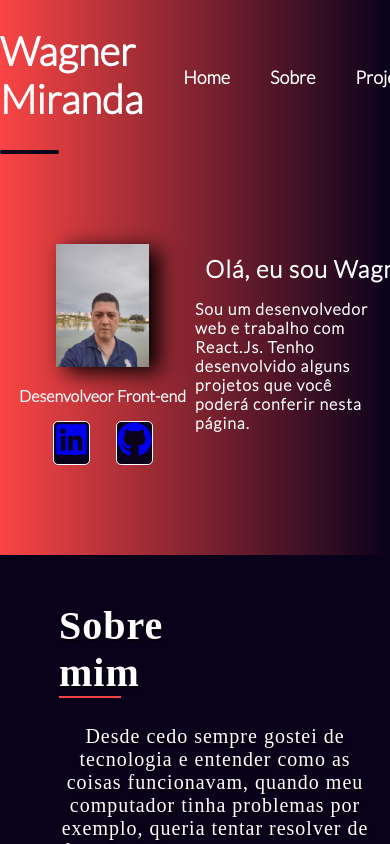
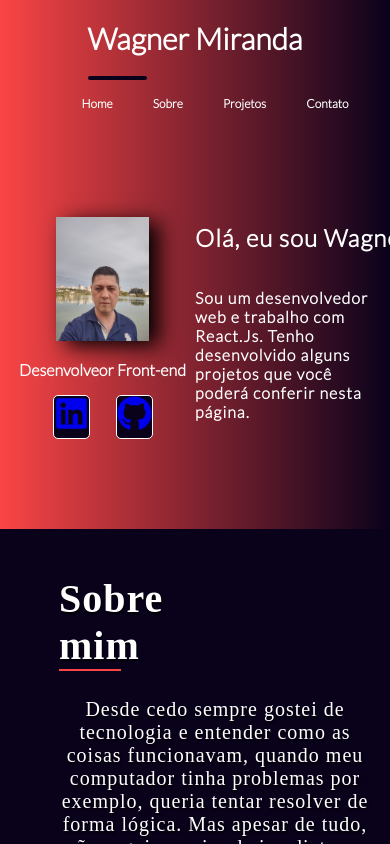
Before and after one commit to wagnermm/portfolio, a React (Create React App) app in the folder portifolio-react/: page / in a window 390 px wide. Shown: the top 844 px of the page. Built offline with nearby package versions, Linux system fonts and the light colour scheme; a web font is replaced by a local one.

Commit message:
instalando react-switch/react-router-dom

```diff
--- a/portifolio-react/package.json
+++ b/portifolio-react/package.json
@@ -8,7 +8,9 @@
     "@testing-library/user-event": "^13.5.0",
     "react": "^18.2.0",
     "react-dom": "^18.2.0",
+    "react-router-dom": "^6.11.2",
     "react-scripts": "5.0.1",
+    "react-switch": "^7.0.0",
     "web-vitals": "^2.1.4"
   },
   "scripts": {
--- a/portifolio-react/src/Components/About/About.css
+++ b/portifolio-react/src/Components/About/About.css
@@ -53,3 +53,17 @@
     width: 35%;
     border: 1px solid #fff;
 }
+
+.tecnologies-box img:hover {
+    cursor: pointer;
+    top:-2px;box-shadow:0 2px 2px #666;
+    animation: animation-img linear 5s;
+}
+
+@keyframes animation-img {
+    0% {width: 35%;}
+
+    50% {width: 30%;}
+
+    100% {width: 35%;}
+}
--- a/portifolio-react/src/Components/Header/Header.css
+++ b/portifolio-react/src/Components/Header/Header.css
@@ -38,20 +38,45 @@ a:hover {
     text-shadow: 1px 1px 1px #fff;
 }
 
-@keyframes gow-line {
-    0% {
-        width: 0;
+@keyframes gow-line{
+    0% { width: 0; }
+
+    30% { width: 50px; }
+
+    50% { width: 100px; }
+
+    75% { width: 50px; }
+
+    100% { width: 0; }
+}
+
+@media (max-width: 480px) {
+    .portifolio-header {
+        display: flex;
+        flex-direction: column;
+        align-items: center;
     }
-    30% {
-        width: 50px;
+    .portifolio-header h1 {
+        font-size: 30px;
     }
-    50% {
-        width: 100px;
-    }
-    75% {
-        width: 50px;
-    }
-    100% {
-        width: 0;
+    #links li {
+        font-size: 12px;
     }
 }
+
+.navbar-toggler-icon {
+	background-image: none;
+}
+.navbar-toggler {
+	border-color: rgb(100, 99, 184);
+	background-color: rgb(100, 99, 184);
+	height: 50px;
+	outline: none;
+}
+.navbar-toggler-icon:after {
+	content: '\f0c9';
+	color: #fff;
+	font-size: 22px;
+	line-height: 30px;
+	font-family: 'FontAwesome';
+}
--- a/portifolio-react/src/Components/Header/Header.jsx
+++ b/portifolio-react/src/Components/Header/Header.jsx
@@ -1,7 +1,9 @@
 import React from "react";
 import './Header.css'
+import 'bootstrap'
 
 const Header =()=> {
+
     return(
         <div className="portifolio-header">
           <div>
--- a/portifolio-react/src/Components/Projects/Projects.css
+++ b/portifolio-react/src/Components/Projects/Projects.css
@@ -28,3 +28,16 @@
     border: 1px solid #0a021b;
     box-shadow: 1px 2px 2px #000000;
 }
+
+.project:hover {
+    cursor: pointer;
+    animation: animation-cards 3s linear;
+}
+
+@keyframes animation-cards {
+    0% {width: 25%; height: 200px;}
+
+    50% {width: 24%; height: 190px;}
+
+    100% {width: 25%; height: 200px;}
+}
--- a/portifolio-react/src/Components/SideBar/SideBar.css
+++ b/portifolio-react/src/Components/SideBar/SideBar.css
@@ -20,7 +20,6 @@
 }
 
 .infoText h2 {
-  margin: 10px 0 0 10px;
   white-space: nowrap;
   overflow: hidden;
   width: 30em;
@@ -69,12 +68,6 @@ img {
     color: #fff;
 }
 
-@keyframes type{
+@keyframes type {
     from { width: 0; }
   }
-
-  @keyframes type2{
-    0%{width: 0;}
-    50%{width: 0;}
-    100%{ width: 100; }
-  }
--- a/portifolio-react/src/index.js
+++ b/portifolio-react/src/index.js
@@ -3,12 +3,13 @@ import ReactDOM from 'react-dom/client';
 import './index.css';
 import App from './App';
 import reportWebVitals from './reportWebVitals';
+import { BrowserRouter } from 'react-router-dom';
 
 const root = ReactDOM.createRoot(document.getElementById('root'));
 root.render(
-  <React.StrictMode>
+  <BrowserRouter>
     <App />
-  </React.StrictMode>
+  </BrowserRouter>
 );
 
 reportWebVitals();
```
Also changed, not shown: 1 other file (tests, documents, lock files or other folders).
